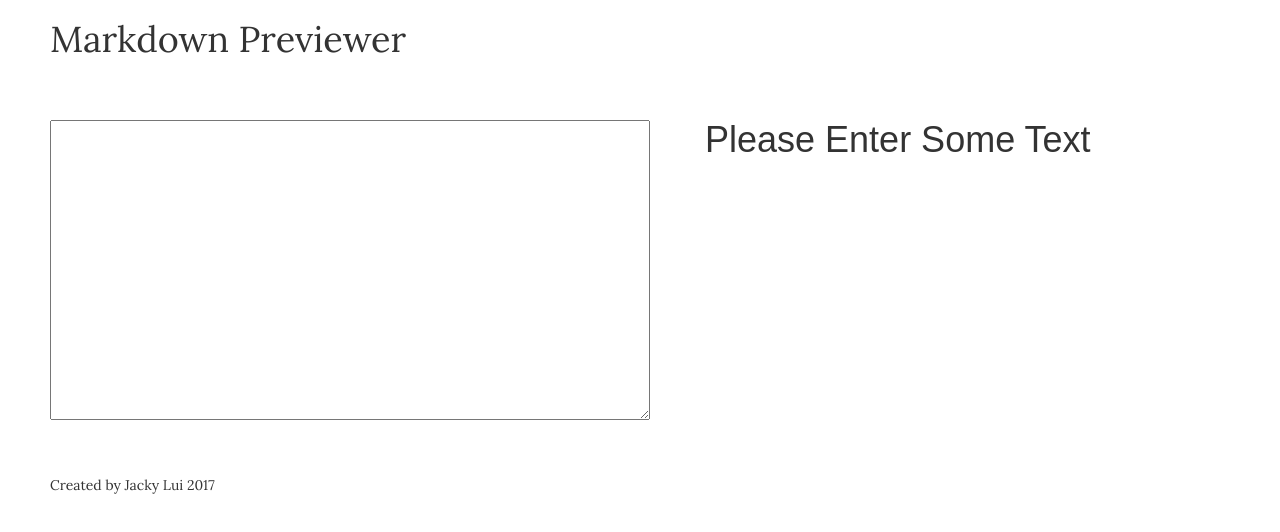
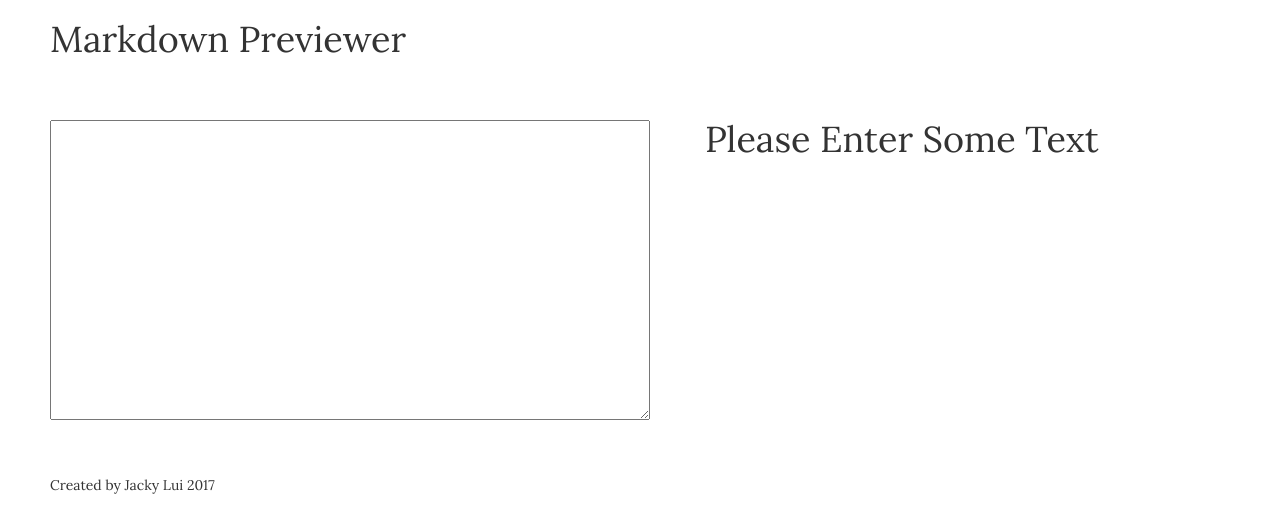
Before and after one commit to Recelis/markdown, a React (Create React App) app: page / in a window 1280 px wide. Shown: the top 532 px of the page. Built offline with nearby package versions, Linux system fonts and the light colour scheme.

Commit message:
slight style change

```diff
--- a/package.json
+++ b/package.json
@@ -11,9 +11,12 @@
     "react-scripts": "1.0.10"
   },
   "scripts": {
+    "predeploy": "npm run build",
+   "deploy": "gh-pages -d build",
     "start": "react-scripts start",
     "build": "react-scripts build",
     "test": "react-scripts test --env=jsdom",
     "eject": "react-scripts eject"
-  }
+  },
+  "homepage": "https://myusername.github.io/markdown"
 }
--- a/src/index.css
+++ b/src/index.css
@@ -15,6 +15,7 @@
 }
 
 .convertedText{
+  font-family: 'Lora', serif;
   width:600px;
   height:300px;
   margin:50px;
```
